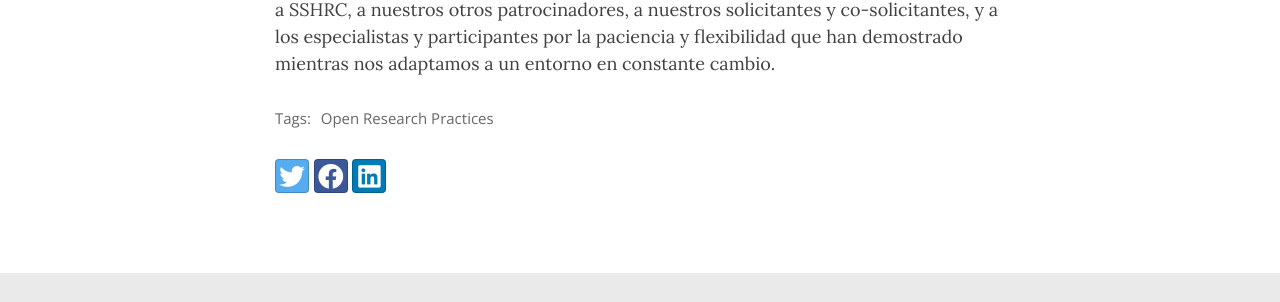
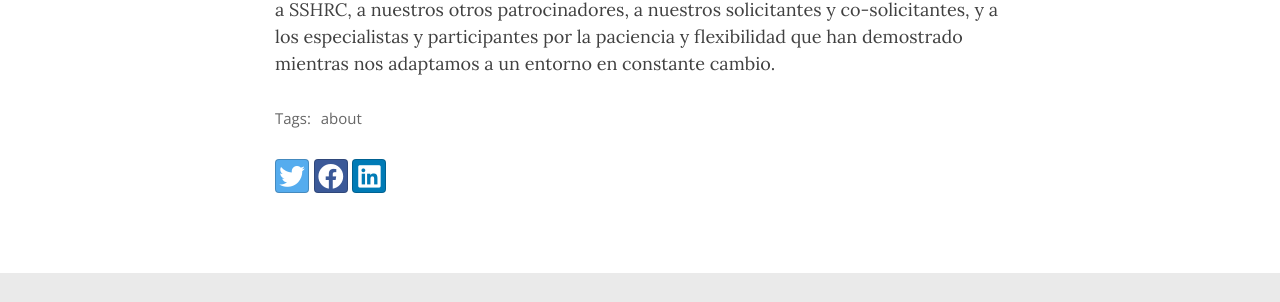
Before and after one commit to caedmon5/OIAR, a Jekyll site: the page built from _posts/2021-10-04-about-the-symposium.md, in a window 1280 px wide and 900 px high, scrolled down 1802 px. Shown: the part 369-671 px from the top of the window. Built offline with Jekyll 4.4.1, drawn with Linux system fonts in a browser that asks for light colours; nearby versions of some CDN libraries; comment, search, counter and statistics services are not loaded.

Commit message:
Last change

```diff
--- a/_posts/2021-10-04-about-the-symposium.md
+++ b/_posts/2021-10-04-about-the-symposium.md
@@ -5,7 +5,7 @@ subtitle: Nov. 8-11, 2021. Online.
 cover-img: /assets/img/path.jpg
 thumbnail-img: /assets/img/MahsaThumbCroppedTransparent.png
 share-img: /assets/img/path.jpg
-tags: [Open Research Practices]
+tags: [about]
 ---
 
 _Open and Inclusive Access to Research_ is a three day virtual symposium, organised by Gimena Del Rio Riande, Daniel Paul O'Donnell, and Wouter Schallier. Primary funding was provided by the Social Science and Humanities Research Council of Canada (SSHRC), with addition financial and in-kind support provided by Eclac, FORCE11, and the Sloan Foundation through the _Reimagining Educational Practices for Open_ (REPO) project. The coapplicants and collaborators on the proposal were Gimena Del Rio Riande, CONICET; Juan Pablo Alperin, Simon Fraser University; Wouter Schallier, ECLAC; and Tanja Niemann, Université de Montréal.
```
